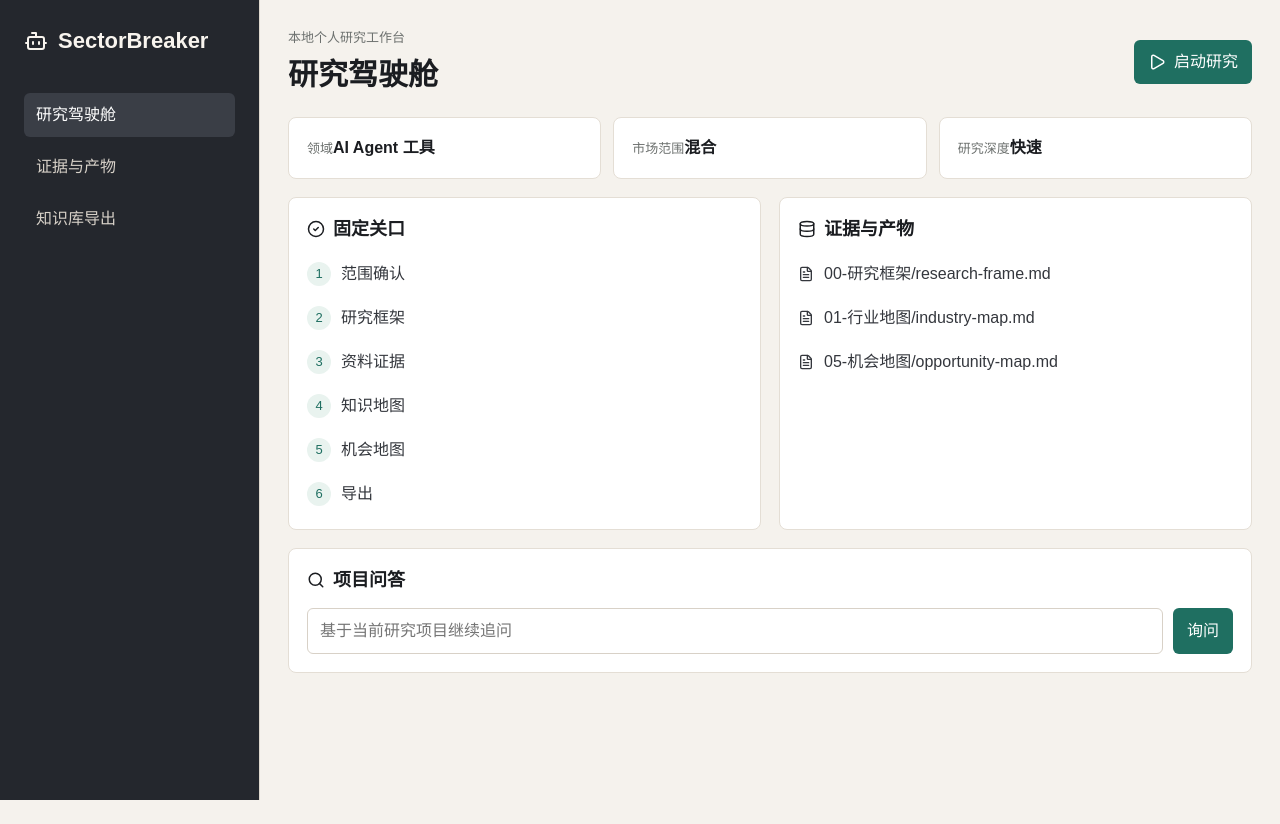
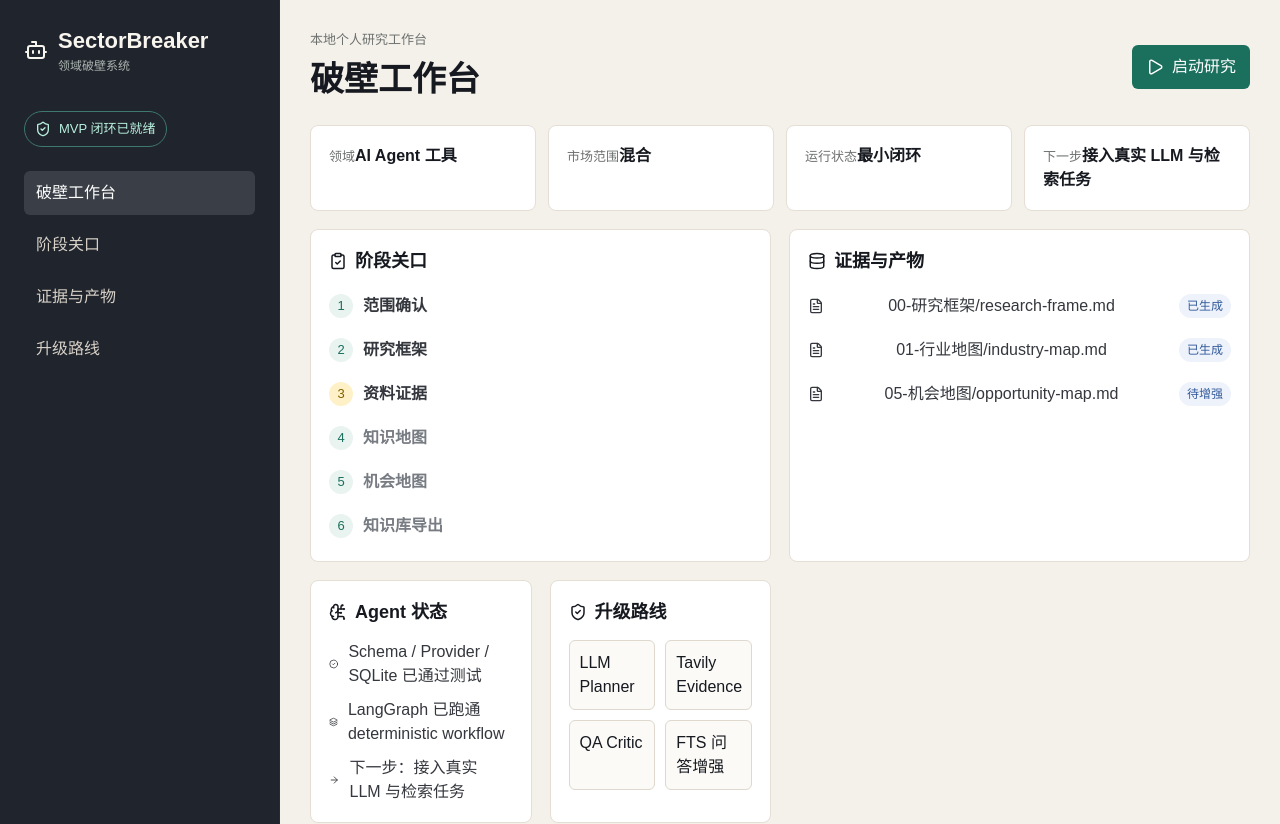
Before and after one commit to ygttygtt/SectorBreaker, a React (Vite) app in the folder frontend/: page / in a window 1280 px wide. Shown: the top 824 px of the page. Before the commit the page ends 800 px from the top, so only its background shows below. Built offline with nearby package versions, Linux system fonts and the light colour scheme.

Commit message:
style: refine workbench interface

```diff
--- a/frontend/src/App.tsx
+++ b/frontend/src/App.tsx
@@ -1,13 +1,32 @@
-import { Bot, CheckCircle2, Database, FileText, Play, Search } from "lucide-react";
+import {
+  ArrowRight,
+  Bot,
+  BrainCircuit,
+  CheckCircle2,
+  ClipboardCheck,
+  Database,
+  FileText,
+  Layers3,
+  Play,
+  Search,
+  ShieldCheck
+} from "lucide-react";
 
 import "./styles.css";
 
-const gates = ["范围确认", "研究框架", "资料证据", "知识地图", "机会地图", "导出"];
+const gates = [
+  { name: "范围确认", status: "done" },
+  { name: "研究框架", status: "done" },
+  { name: "资料证据", status: "current" },
+  { name: "知识地图", status: "next" },
+  { name: "机会地图", status: "next" },
+  { name: "知识库导出", status: "next" }
+];
 
 const artifacts = [
-  "00-研究框架/research-frame.md",
-  "01-行业地图/industry-map.md",
-  "05-机会地图/opportunity-map.md"
+  { path: "00-研究框架/research-frame.md", tag: "已生成" },
+  { path: "01-行业地图/industry-map.md", tag: "已生成" },
+  { path: "05-机会地图/opportunity-map.md", tag: "待增强" }
 ];
 
 export function App() {
@@ -16,14 +35,22 @@ export function App() {
       <aside className="sidebar" aria-label="项目导航">
         <div className="brand">
           <Bot size={24} />
-          <h1>SectorBreaker</h1>
+          <div>
+            <h1>SectorBreaker</h1>
+            <span>领域破壁系统</span>
+          </div>
+        </div>
+        <div className="run-badge">
+          <ShieldCheck size={16} />
+          MVP 闭环已就绪
         </div>
         <nav>
           <a className="active" href="#cockpit">
-            研究驾驶舱
+            破壁工作台
           </a>
+          <a href="#gates">阶段关口</a>
           <a href="#evidence">证据与产物</a>
-          <a href="#export">知识库导出</a>
+          <a href="#next">升级路线</a>
         </nav>
       </aside>
 
@@ -31,7 +58,7 @@ export function App() {
         <header className="topbar">
           <div>
             <p className="eyebrow">本地个人研究工作台</p>
-            <h2>研究驾驶舱</h2>
+            <h2>破壁工作台</h2>
           </div>
           <button className="primary" type="button">
             <Play size={18} />
@@ -49,22 +76,26 @@ export function App() {
             <strong>混合</strong>
           </div>
           <div>
-            <span className="label">研究深度</span>
-            <strong>快速</strong>
+            <span className="label">运行状态</span>
+            <strong>最小闭环</strong>
+          </div>
+          <div>
+            <span className="label">下一步</span>
+            <strong>接入真实 LLM 与检索任务</strong>
           </div>
         </section>
 
         <div className="grid">
-          <section className="panel">
+          <section className="panel" id="gates">
             <div className="panel-title">
-              <CheckCircle2 size={18} />
-              <h3>固定关口</h3>
+              <ClipboardCheck size={18} />
+              <h3>阶段关口</h3>
             </div>
             <ol className="gates">
               {gates.map((gate, index) => (
-                <li key={gate}>
+                <li className={gate.status} key={gate.name}>
                   <span>{index + 1}</span>
-                  {gate}
+                  <strong>{gate.name}</strong>
                 </li>
               ))}
             </ol>
@@ -77,12 +108,47 @@ export function App() {
             </div>
             <ul className="artifacts">
               {artifacts.map((artifact) => (
-                <li key={artifact}>
+                <li key={artifact.path}>
                   <FileText size={16} />
-                  {artifact}
+                  <span>{artifact.path}</span>
+                  <em>{artifact.tag}</em>
                 </li>
               ))}
             </ul>
+          </section>
+
+          <section className="panel">
+            <div className="panel-title">
+              <BrainCircuit size={18} />
+              <h3>Agent 状态</h3>
+            </div>
+            <div className="status-list">
+              <p>
+                <CheckCircle2 size={16} />
+                Schema / Provider / SQLite 已通过测试
+              </p>
+              <p>
+                <Layers3 size={16} />
+                LangGraph 已跑通 deterministic workflow
+              </p>
+              <p>
+                <ArrowRight size={16} />
+                下一步：接入真实 LLM 与检索任务
+              </p>
+            </div>
+          </section>
+
+          <section className="panel" id="next">
+            <div className="panel-title">
+              <ShieldCheck size={18} />
+              <h3>升级路线</h3>
+            </div>
+            <div className="roadmap">
+              <span>LLM Planner</span>
+              <span>Tavily Evidence</span>
+              <span>QA Critic</span>
+              <span>FTS 问答增强</span>
+            </div>
           </section>
 
           <section className="panel wide" id="export">
--- a/frontend/src/styles.css
+++ b/frontend/src/styles.css
@@ -1,6 +1,6 @@
 :root {
-  color: #1b1d21;
-  background: #f5f2ed;
+  color: #16191f;
+  background: #f4f1ea;
   font-family: "Microsoft YaHei", "PingFang SC", "Noto Sans SC", sans-serif;
   line-height: 1.5;
 }
@@ -20,13 +20,13 @@ input {
 
 .shell {
   display: grid;
-  grid-template-columns: 260px minmax(0, 1fr);
+  grid-template-columns: 280px minmax(0, 1fr);
   min-height: 100vh;
 }
 
 .sidebar {
-  border-right: 1px solid #ded8ce;
-  background: #24272d;
+  border-right: 1px solid #262a31;
+  background: #20242c;
   color: #f8f4ee;
   padding: 24px;
 }
@@ -38,9 +38,32 @@ input {
   margin-bottom: 36px;
 }
 
+.brand h1,
+.brand span {
+  display: block;
+}
+
 .brand h1 {
   font-size: 22px;
   margin: 0;
+}
+
+.brand span {
+  color: #aeb7b3;
+  font-size: 12px;
+}
+
+.run-badge {
+  display: flex;
+  align-items: center;
+  gap: 8px;
+  width: fit-content;
+  margin-bottom: 24px;
+  border: 1px solid #3d796c;
+  border-radius: 999px;
+  color: #b8f0df;
+  padding: 7px 10px;
+  font-size: 13px;
 }
 
 nav {
@@ -62,7 +85,7 @@ nav a:hover {
 }
 
 .workspace {
-  padding: 28px;
+  padding: 30px;
 }
 
 .topbar {
@@ -81,7 +104,7 @@ nav a:hover {
 }
 
 h2 {
-  font-size: 30px;
+  font-size: 34px;
   margin: 0;
 }
 
@@ -93,14 +116,14 @@ h2 {
   border: 0;
   border-radius: 6px;
   color: #ffffff;
-  background: #1f6f61;
+  background: #1b6f5d;
   padding: 10px 14px;
   cursor: pointer;
 }
 
 .project-strip {
   display: grid;
-  grid-template-columns: repeat(3, minmax(0, 1fr));
+  grid-template-columns: repeat(4, minmax(0, 1fr));
   gap: 12px;
   margin-bottom: 18px;
 }
@@ -115,12 +138,21 @@ h2 {
 
 .grid {
   display: grid;
-  grid-template-columns: repeat(2, minmax(0, 1fr));
+  grid-template-columns: repeat(4, minmax(0, 1fr));
   gap: 18px;
+}
+
+.panel {
+  min-height: 214px;
 }
 
 .panel.wide {
   grid-column: 1 / -1;
+}
+
+.panel:nth-child(1),
+.panel:nth-child(2) {
+  grid-column: span 2;
 }
 
 .panel-title {
@@ -136,7 +168,9 @@ h2 {
 }
 
 .gates,
-.artifacts {
+.artifacts,
+.status-list,
+.roadmap {
   display: grid;
   gap: 10px;
   margin: 0;
@@ -145,7 +179,8 @@ h2 {
 }
 
 .gates li,
-.artifacts li {
+.artifacts li,
+.status-list p {
   display: flex;
   align-items: center;
   gap: 10px;
@@ -160,8 +195,52 @@ h2 {
   height: 24px;
   border-radius: 999px;
   background: #e9f3ef;
-  color: #1f6f61;
+  color: #1b6f5d;
   font-size: 13px;
+}
+
+.gates li.current span {
+  background: #fff1c7;
+  color: #826000;
+}
+
+.gates li.next {
+  color: #777b82;
+}
+
+.artifacts li {
+  justify-content: space-between;
+}
+
+.artifacts li span {
+  min-width: 0;
+  overflow: hidden;
+  text-overflow: ellipsis;
+  white-space: nowrap;
+}
+
+.artifacts em {
+  border-radius: 999px;
+  background: #eef2fb;
+  color: #315a9a;
+  font-size: 12px;
+  font-style: normal;
+  padding: 3px 8px;
+}
+
+.status-list p {
+  margin: 0;
+}
+
+.roadmap {
+  grid-template-columns: repeat(2, minmax(0, 1fr));
+}
+
+.roadmap span {
+  border: 1px solid #ded8ce;
+  border-radius: 6px;
+  background: #fbfaf7;
+  padding: 10px;
 }
 
 .query-row {
@@ -192,4 +271,9 @@ h2 {
     align-items: flex-start;
     flex-direction: column;
   }
+
+  .panel:nth-child(1),
+  .panel:nth-child(2) {
+    grid-column: auto;
+  }
 }
```
Also changed, not shown: 1 other file (tests, documents, lock files or other folders).
